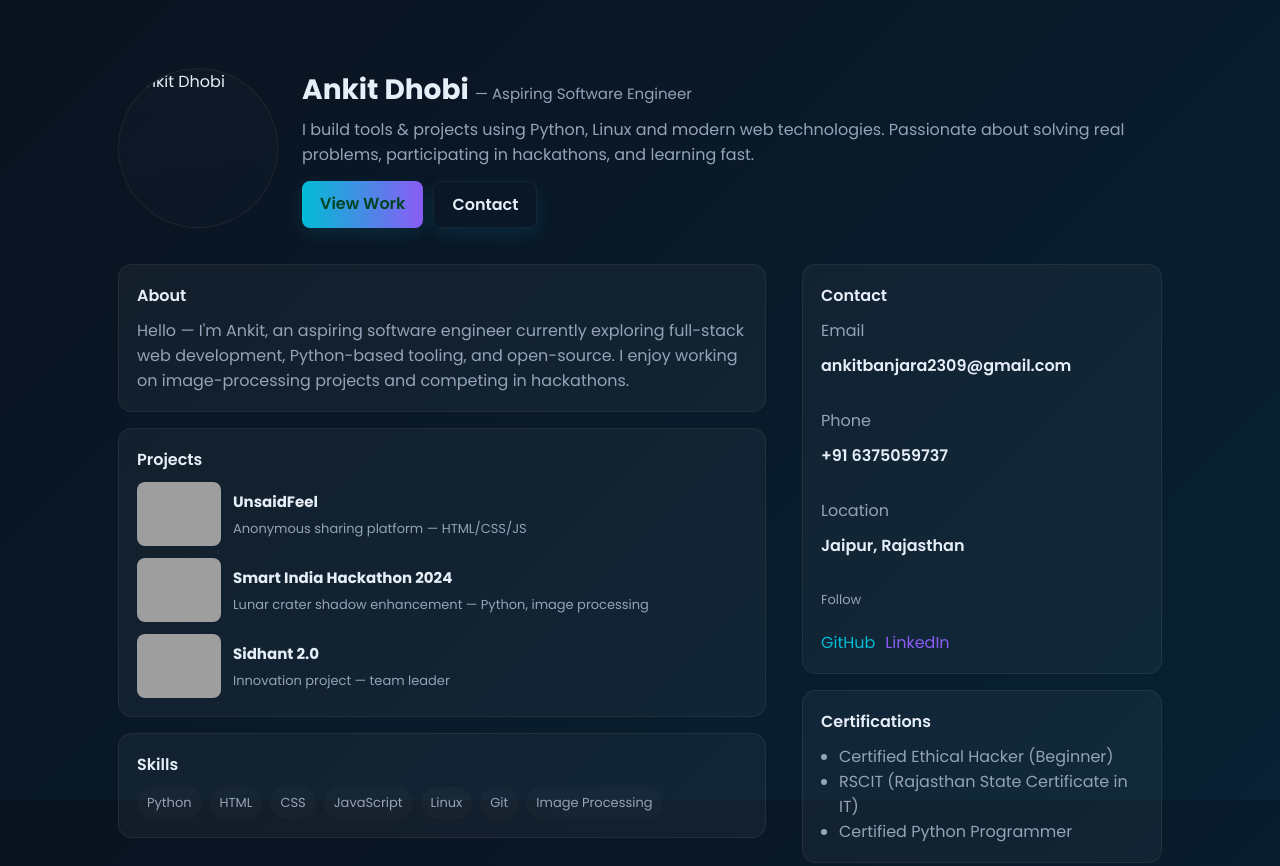
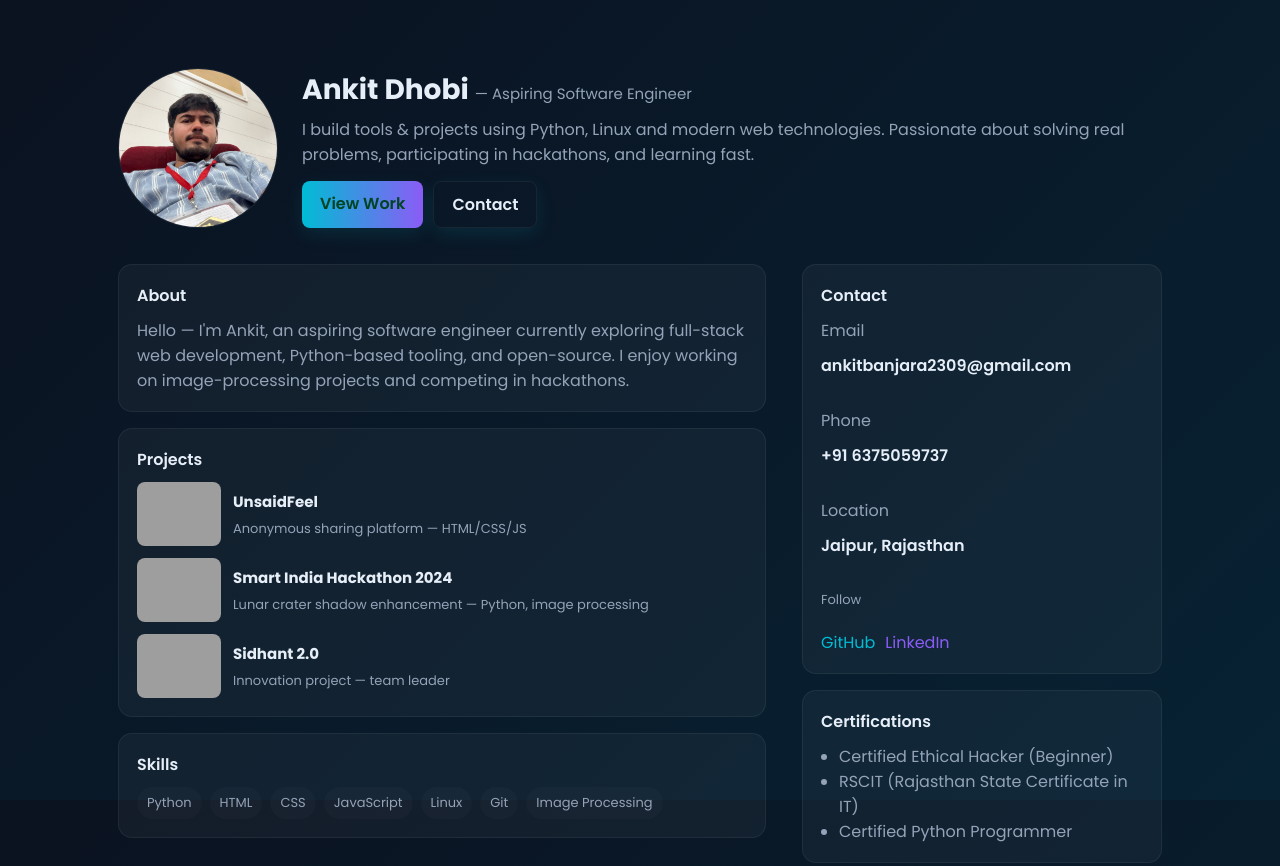
Before and after one commit to Ankit-23301/portfolio1, a plain HTML site: page index.html in a window 1280 px wide. Shown: the top 866 px of the page. Drawn offline with Linux system fonts and the light colour scheme; grey boxes are pictures that could not be loaded.

Commit message:
Update index.html

```diff
--- a/index.html
+++ b/index.html
@@ -47,9 +47,13 @@
   <div class="wrap">
     <header>
       <div class="avatar">
-        <!-- IMPORTANT: put your image at assets/profile.jpg OR change src below. onerror will load a fallback image -->
-        <img src="assets/profile.jpg" alt="Ankit Dhobi" onerror="this.onerror=null;this.src="https://github.com/Ankit-23301/portfolio1/blob/main/IMG_0038.JPG">
-      </div>
+  <img
+    src="https://raw.githubusercontent.com/Ankit-23301/portfolio1/main/IMG_0038.JPG"
+    onerror="this.onerror=null;this.src='https://images.unsplash.com/photo-1531123897727-8f129e1688ce?auto=format&fit=crop&w=600&q=80';"
+    alt="Ankit Dhobi"
+  >
+</div>
+
       <div>
         <h1>Ankit Dhobi <span style="font-weight:400;color:var(--muted);font-size:15px">— Aspiring Software Engineer</span></h1>
         <p class="lead">I build tools & projects using Python, Linux and modern web technologies. Passionate about solving real problems, participating in hackathons, and learning fast.</p>
```
